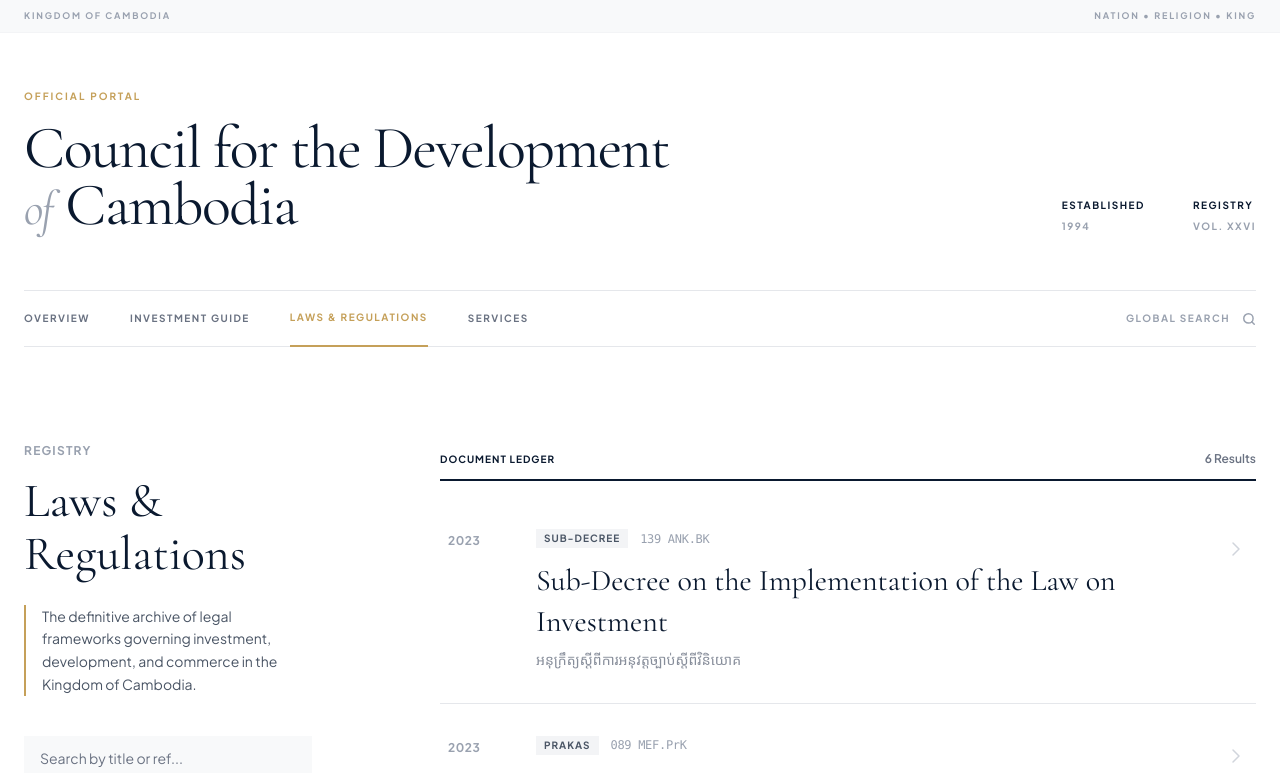
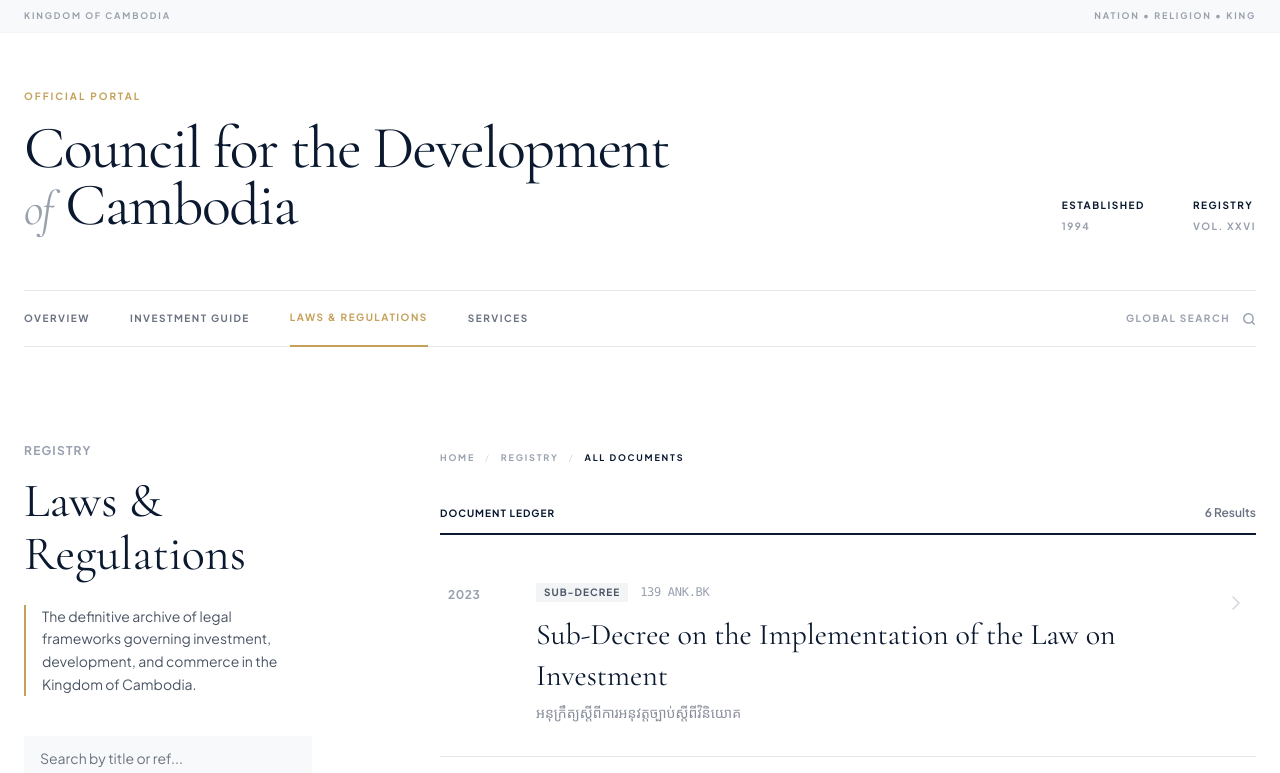
Before and after one commit to phalla-doll/cambodia-investment-laws-registry, a React (Vite) app: page / in a window 1280 px wide. Shown: the top 773 px of the page. Built offline with nearby package versions, Linux system fonts and the light colour scheme.

Commit message:
feat: add breadcrumb navigation to document registry
Implement breadcrumbs to improve user orientation and clarify the current location within the document hierarchy.

```diff
--- a/src/App.tsx
+++ b/src/App.tsx
@@ -35,6 +35,14 @@
         />
 
         <div className="flex-1 w-full min-w-0 lg:pt-2">
+          <nav className="flex items-center flex-wrap gap-2.5 text-[9px] uppercase tracking-[0.2em] font-bold text-gray-400 mb-10">
+            <a href="#" className="hover:text-gold transition-colors">Home</a>
+            <span className="text-gray-300 font-normal">/</span>
+            <a href="#" className="hover:text-gold transition-colors">Registry</a>
+            <span className="text-gray-300 font-normal">/</span>
+            <span className="text-oxford">{selectedCategory === 'All' ? 'All Documents' : selectedCategory}</span>
+          </nav>
+
           <div className="flex items-end justify-between border-b-2 border-oxford pb-3 mb-4">
              <h2 className="text-[10px] font-bold text-oxford uppercase tracking-widest">Document Ledger</h2>
              <span className="text-xs font-semibold text-gray-500">{filteredDocs.length} Results</span>
```
